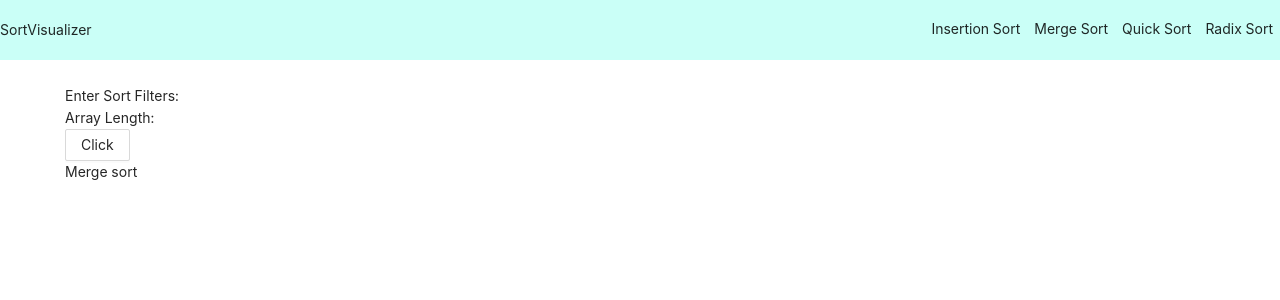
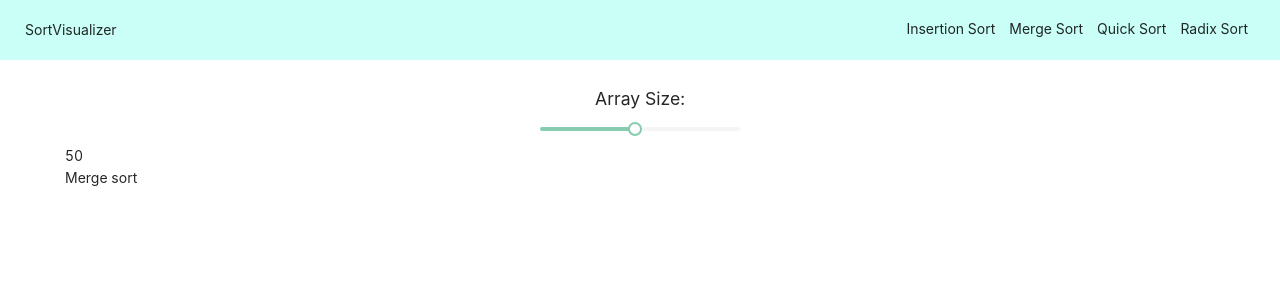
Before and after one commit to DDropping/SortingVisualizer, a React (Create React App) app: page / in a window 1280 px wide. Shown: the top 300 px of the page. Built offline with nearby package versions, Linux system fonts and the light colour scheme.

Commit message:
Create sortFilters

```diff
--- a/src/components/navbar/index.js
+++ b/src/components/navbar/index.js
@@ -8,6 +8,7 @@ export const Container = styled.div`
   display: flex;
   align-items: center;
   justify-content: space-between;
+  padding: 0 25px;
 `;
 
 export const SortContainer = styled.div`
--- a/src/components/sortFilters/index.js
+++ b/src/components/sortFilters/index.js
@@ -1,13 +1,35 @@
 import React from "react";
-import { Button } from "antd";
+import { Slider } from "antd";
+import styled from "styled-components";
 
-const index = () => {
+export const Container = styled.div`
+  display: flex;
+  justify-content: center;
+  align-items: center;
+`;
+
+export const Title = styled.div`
+  font-size: 1.1rem;
+`;
+
+export const FilterContainer = styled.div`
+  text-align: center;
+`;
+
+const index = ({ setArrayLength }) => {
   return (
-    <div>
-      Enter Sort Filters:
-      <div>Array Length:</div>
-      <Button>Click</Button>
-    </div>
+    <Container>
+      <FilterContainer>
+        <Title>Array Size: </Title>
+        <Slider
+          defaultValue={50}
+          min={5}
+          max={100}
+          onChange={(value) => setArrayLength(value)}
+          style={{ width: "200px" }}
+        />
+      </FilterContainer>
+    </Container>
   );
 };
 
--- a/src/pages/Home.js
+++ b/src/pages/Home.js
@@ -18,7 +18,7 @@ const Home = () => {
     <div>
       <Navbar />
       <Container>
-        <SortFilters />
+        <SortFilters setArrayLength={setArrayLength} /> {arrayLength}
         <MergeSort size={arrayLength} />
       </Container>
     </div>
```
Also changed, not shown: 1 other file (tests, documents, lock files or other folders).
